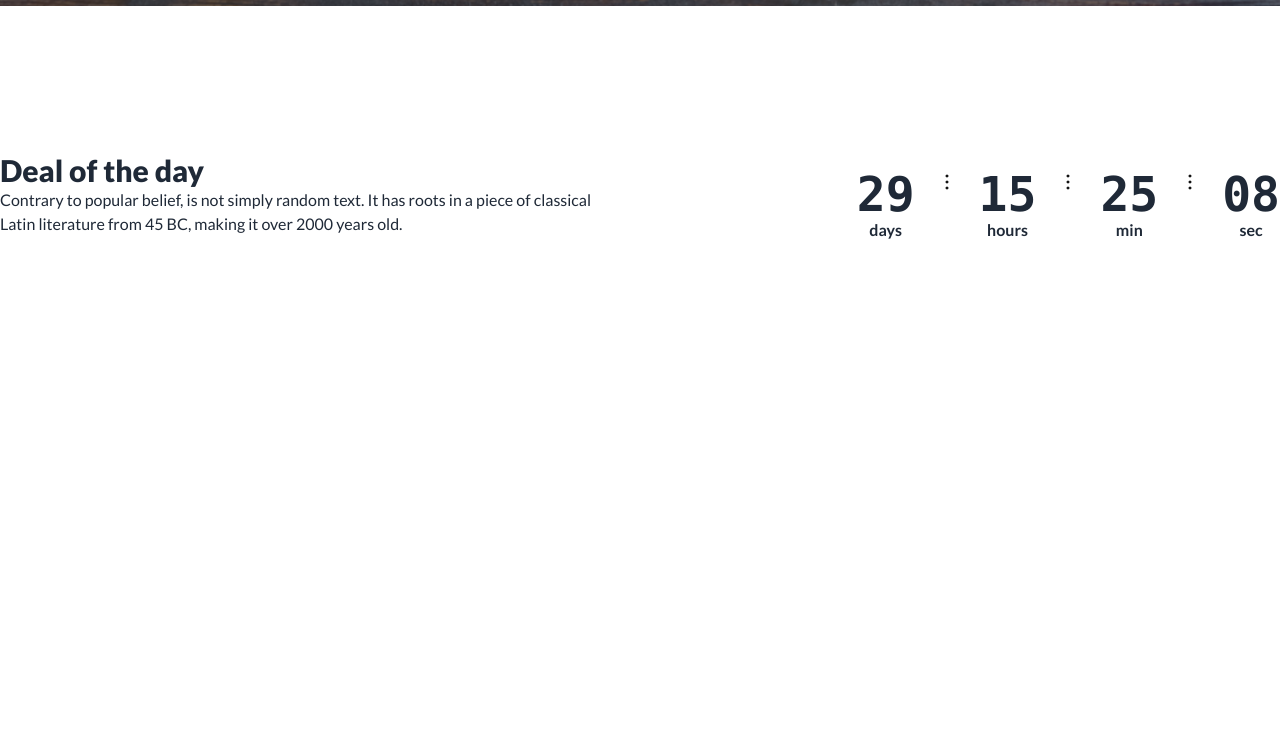
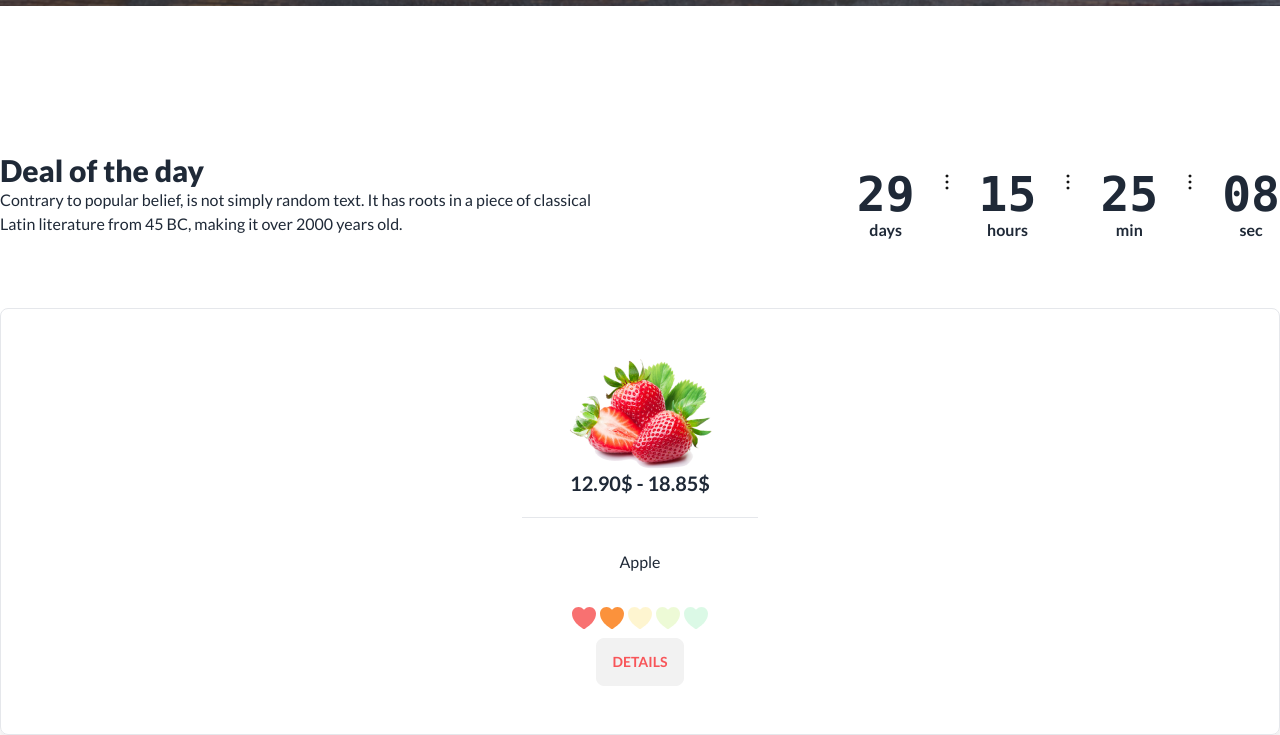
Before and after one commit to mosharaf22/fruit-brust-assignment, a plain HTML site: page index.html in a window 1280 px wide. Shown: the part 885-1620 px from the top of the page. Before the commit the page ends 1185 px from the top, so only its background shows below. Drawn offline with nearby package versions, Linux system fonts and the light colour scheme.

Commit message:
card-1 added

```diff
--- a/index.html
+++ b/index.html
@@ -221,6 +221,50 @@
                 </div>
             </div>
         </section>
+        <!-- fruit card section -->
+        <section class="max-w-7xl mx-auto mt-12 grid-cols-4">
+            <div class="card shadow-xl border-[1px] rounded-lg p-12">
+                <figure>
+                    <img src="./images/fruit4.png" />
+                </figure>
+                <div class="card-body items-center text-center p-0">
+                  <h2 class="card-title pb-5 px-12 border-b-[1px] mb-6">12.90$ - 18.85$</h2>
+                  <p class="text-base text-secondary-dark mb-6">Apple</p>
+                  <div class="rating gap-1">
+                    <input type="radio" name="rating-3" class="mask mask-heart bg-red-400" />
+                    <input type="radio" name="rating-3" class="mask mask-heart bg-orange-400" checked />
+                    <input type="radio" name="rating-3" class="mask mask-heart bg-yellow-400" />
+                    <input type="radio" name="rating-3" class="mask mask-heart bg-lime-400" />
+                    <input type="radio" name="rating-3" class="mask mask-heart bg-green-400" />
+                  </div>
+                  <div class="card-actions">
+                    <button class="btn text-custom-bg-color" onclick="my_modal_1.showModal()">Details</button>
+                        <dialog id="my_modal_1" class="modal">
+                            <form method="dialog" class="modal-box flex flex-col items-center">
+                                <img src="./images/fruit6.png" alt="">
+                                <h3 class="font-bold text-lg">Apple</h3>
+                                <p class="py-4">Professional employees are there for you to pick the most amazing and
+                                    fresh
+                                    fruits.</p>
+                                    <div class="rating gap-1">
+                                        <input type="radio" name="rating-3" class="mask mask-heart bg-red-400" />
+                                        <input type="radio" name="rating-3" class="mask mask-heart bg-orange-400" checked />
+                                        <input type="radio" name="rating-3" class="mask mask-heart bg-yellow-400" />
+                                        <input type="radio" name="rating-3" class="mask mask-heart bg-lime-400" />
+                                        <input type="radio" name="rating-3" class="mask mask-heart bg-green-400" />
+                                      </div>
+                                <div class="modal-action">
+                                    <!-- if there is a button in form, it will close the modal -->
+                                    <button class="btn border-2 border-bg-color text-custom-bg-color bg-white">Close</button>
+                                    <button class="btn bg-custom-bg-color border-none text-white">Buy Now</button>
+                                </div>
+                            </form>
+                        </dialog>
+
+                  </div>
+                </div>
+            </div>
+        </section>
 
     </main>
     <footer>
```
